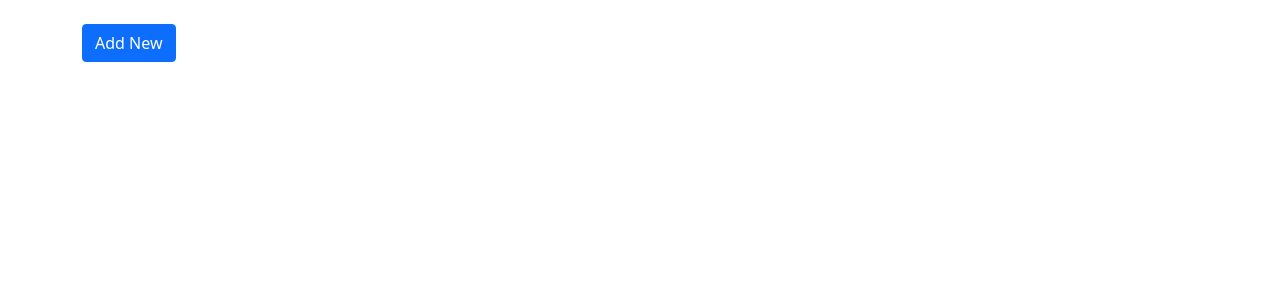
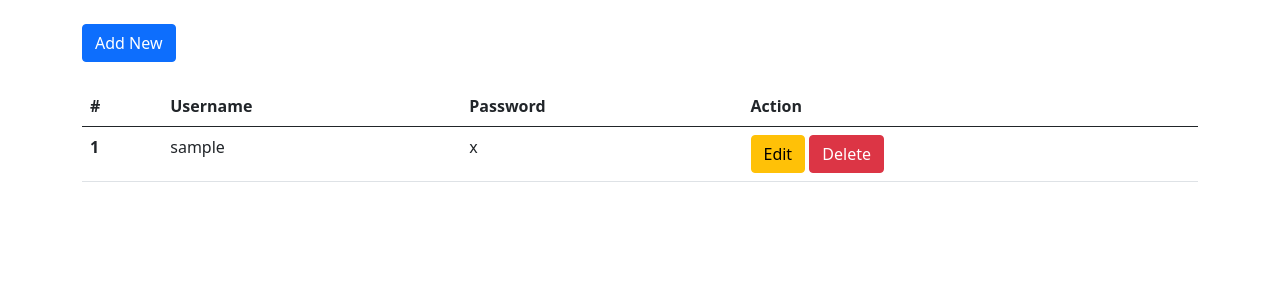
Before and after one commit to soorenaa1362/Ajax-in-PHP, a PHP site: page / in a window 1280 px wide. Shown: the top 300 px of the page. Run offline with PHP 8.4, Linux system fonts and the light colour scheme; tables that the repository leaves empty or names only in its code hold one stand-in row (values such as "Sample post").

Commit message:
02 Database Create and Add Bootstrap Table

```diff
--- /dev/null
+++ b/db.php
@@ -0,0 +1,15 @@
+<?php
+    $servername = "localhost";
+    $username = "root";
+    $password = "211363117793";
+    $myDB = "AjaxPHP";
+
+    try {
+        $conn = new PDO("mysql:host=$servername;dbname=$myDB", $username, $password);
+        // set the PDO error mode to exception
+        $conn->setAttribute(PDO::ATTR_ERRMODE, PDO::ERRMODE_EXCEPTION);
+        // echo "Connected successfully";
+    } catch(PDOException $e) {
+        echo "Connection failed: " . $e->getMessage();
+    }
+?>
--- /dev/null
+++ b/fetch.php
@@ -0,0 +1,20 @@
+<?php
+    include 'db.php';
+
+    $num = 1;
+    $result = $conn->prepare("SELECT * FROM users");
+    $result->execute();
+    $users = $result->fetchAll(PDO::FETCH_ASSOC);
+?>
+
+<?php foreach($users as $user) {?>
+    <tr>
+        <th scope="row"><?php echo $num++ ?></th>
+        <td><?= $user['username'] ?></td>
+        <td><?= $user['password'] ?></td>
+        <td>
+            <button class="btn btn-warning" id="edit-user" value="<?= $user['id'] ?>">Edit</button>
+            <button class="btn btn-danger" id="delete-user" value="<?= $user['username'] ?>">Delete</button>
+        </td>
+    </tr>
+<?php } ?>
--- a/index.php
+++ b/index.php
@@ -46,6 +46,22 @@
                     </div>
                 </div>
             </div>
+            <br>
+            <!-- Table -->
+            <table class="table">
+                <thead>
+                    <tr>
+                        <th scope="col">#</th>
+                        <th scope="col">Username</th>
+                        <th scope="col">Password</th>
+                        <th scope="col">Action</th>
+                    </tr>
+                </thead>
+                <tbody>
+                    <?php include 'fetch.php' ?>
+                </tbody>
+            </table>
+
         </div>
     </body>
 
```
